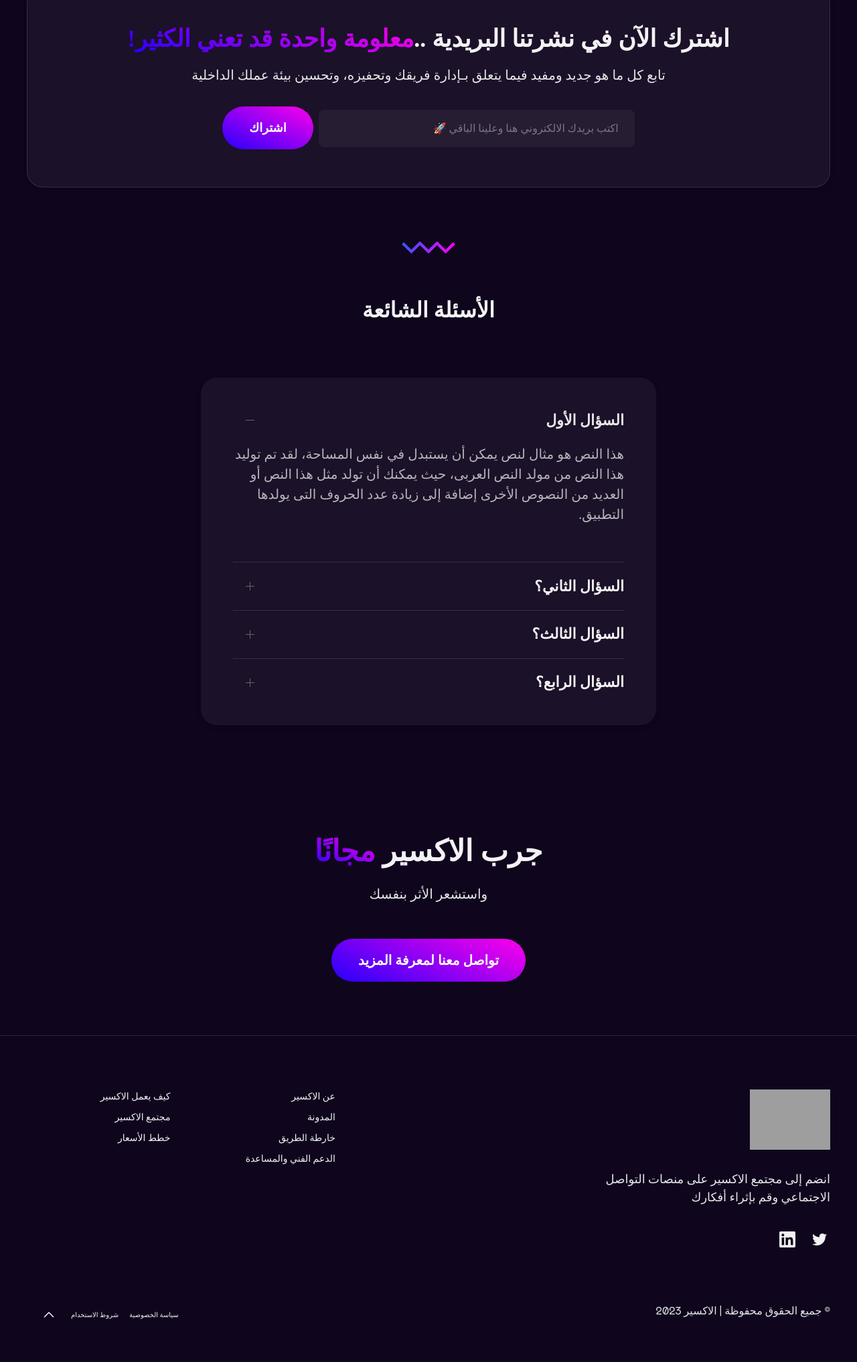
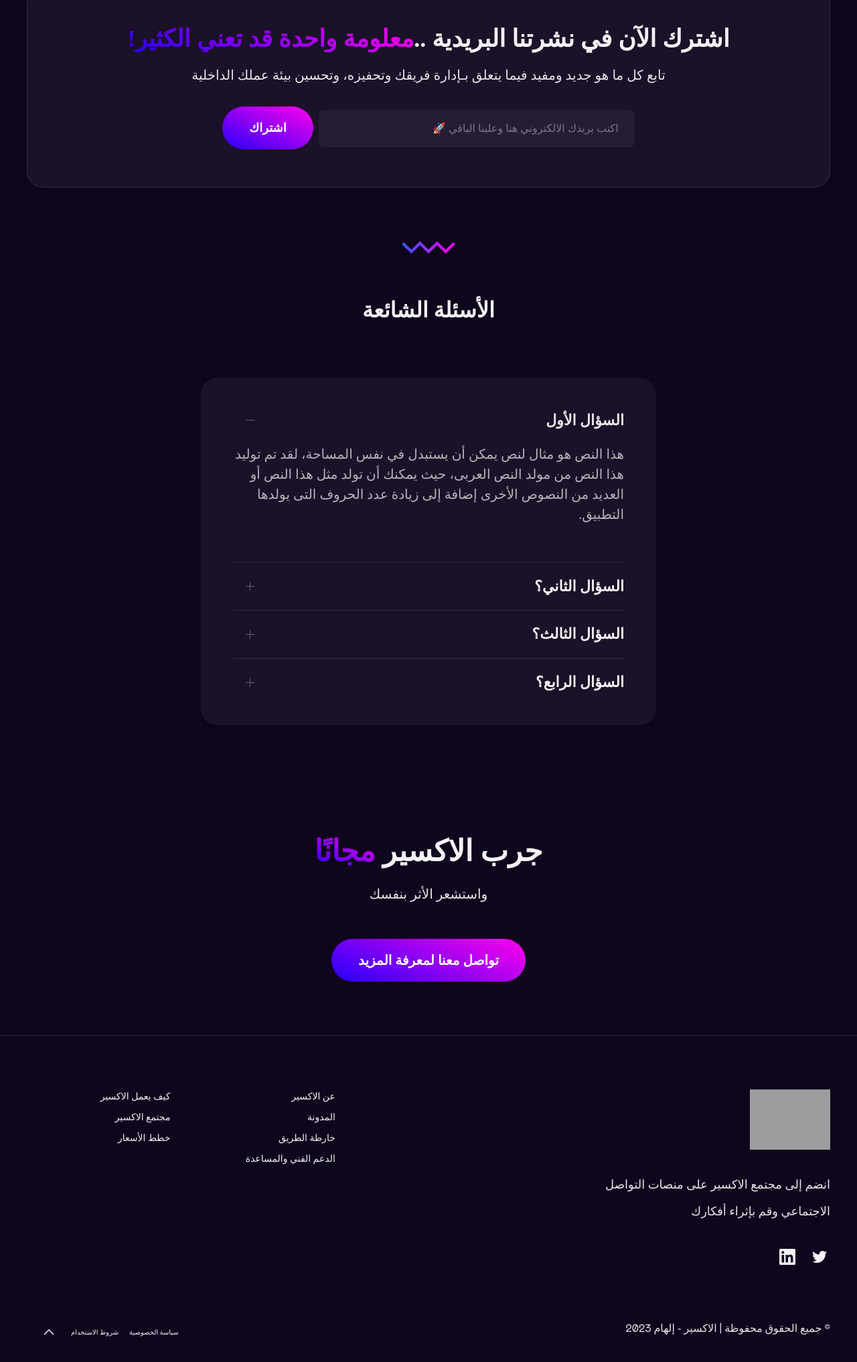
Before and after one commit to mEzzIbr/elixir-web, a plain HTML site: page index.html in a window 1280 px wide. Shown: the part 3004-5038 px from the top of the page at 67% size. Drawn offline with nearby package versions, Linux system fonts and the light colour scheme; grey boxes are pictures that could not be loaded; files whose address does not match are found by name; a web font is replaced by a local one.

Commit message:
enhancment

```diff
--- a/index.html
+++ b/index.html
@@ -4,7 +4,7 @@
         <meta charset="UTF-8">
         <meta name="viewport" content="width=device-width, initial-scale=1.0">
         <title>الاكسير</title>
-        <meta name="description" content="NFT Marketplace Template">
+        <meta name="description" content="Elixir EXP | الاكسير">
         <meta name="theme-color" content="#741ff5">
 
         <!-- preload head styles -->
@@ -118,10 +118,10 @@
                                                     </a>
                                                        </li>
                                                 <li>
-                                                    <a href="https://twitter.com/elixir_exp"><i class="uk-icon uk-icon-medium unicon-logo-twitter"></i></a>
+                                                    <a href="https://twitter.com/elixir_exp" target="_blank"><i class="uk-icon uk-icon-medium unicon-logo-twitter"></i></a>
                                                 </li>
                                                 <li>
-                                                    <a href="https://www.linkedin.com/company/elixir-exp/about/"><i class="uk-icon uk-icon-medium unicon-logo-linkedin"></i></a>
+                                                    <a href="https://www.linkedin.com/company/elixir-exp/about/" target="_blank"><i class="uk-icon uk-icon-medium unicon-logo-linkedin"></i></a>
                                                 </li>
                                             </ul>
                                         </div>
@@ -426,7 +426,7 @@
                             <p class="uk-text-large@m uk-margin-small-top">تابع كل ما هو جديد ومفيد فيما يتعلق بـإدارة فريقك وتحفيزه، وتحسين بيئة عملك الداخلية</p>
                             <div class="uk-grid-2xsmall uk-grid uk-child-width-auto@m uk-flex-middle uk-flex-center uk-margin-small-top uk-margin-medium-top@m" data-uk-grid="">
                                 <div class="uk-first-column">
-                                    <input type="email" name="email" autocomplete="off" class="uk-input uk-form-medium uk-form-large@m uk-width-large@m" placeholder="اكتب بريدك الالكتروني هنا وعلينا الباقي 🚀">
+                                    <input type="email" name="email" autocomplete="off" class="uk-input uk-form-medium uk-form-large@m uk-width-large@m alex" placeholder="اكتب بريدك الالكتروني هنا وعلينا الباقي 🚀">
                                 </div>
                                 <div>
                                     <button type="button" class="uk-button uk-button-medium uk-button-large@m uk-button-gradient uk-width-1-1" style="font-family: 'Alexandria'; ">
@@ -520,7 +520,7 @@
                                     <img class="uk-visible dark:uk-hidden" width="120" src="https://i.ibb.co/j38pKGN/Group-41.png" alt="Nerko">
                                     <img class="uk-hidden dark:uk-visible" width="120" src="https://i.ibb.co/j38pKGN/Group-41.png" alt="Nerko">
                                 </a>
-                                <p class="uk-margin-medium@m">
+                                <p class="uk-margin-medium@m alex">
 انضم إلى مجتمع الاكسير على منصات التواصل الاجتماعي وقم بإثراء أفكارك                                 </p>
                                 <ul class="uk-subnav uk-subnav-small">
                                     <li>
@@ -565,7 +565,7 @@
                                 </ul>
                             </div>
                             <div class="uk-flex-first@m">
-                                <p>© جميع الحقوق محفوظة | الاكسير 2023</p>
+                                <p>© جميع الحقوق محفوظة | الاكسير - إلهام 2023</p>
                             </div>
                         </div>
                     </div>
@@ -599,6 +599,8 @@
                 document.documentElement.classList.remove("uk-dark");
                 localStorage.setItem("darkMode", "0");
             }
+            window.onload = document.documentElement.classList.add("uk-dark");
+                localStorage.setItem("darkMode", "1");
         </script>
     </body>
 </html>
```
